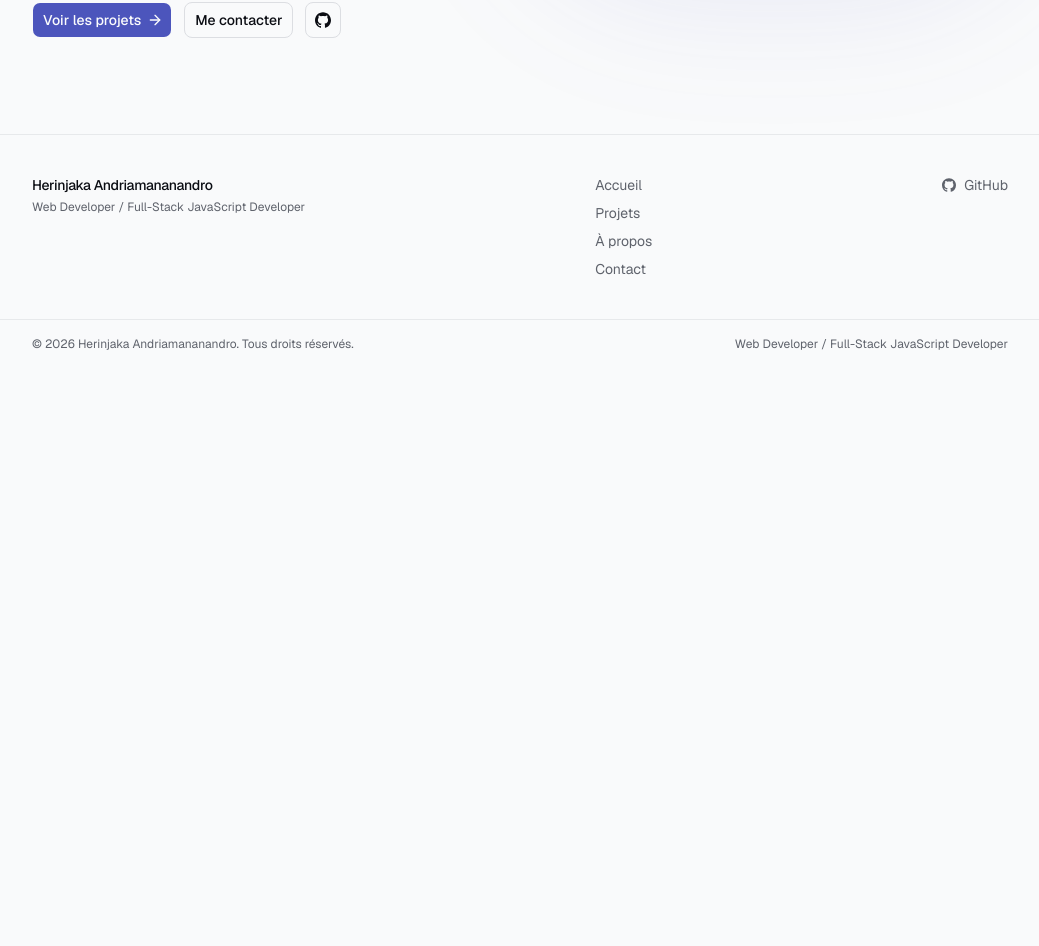
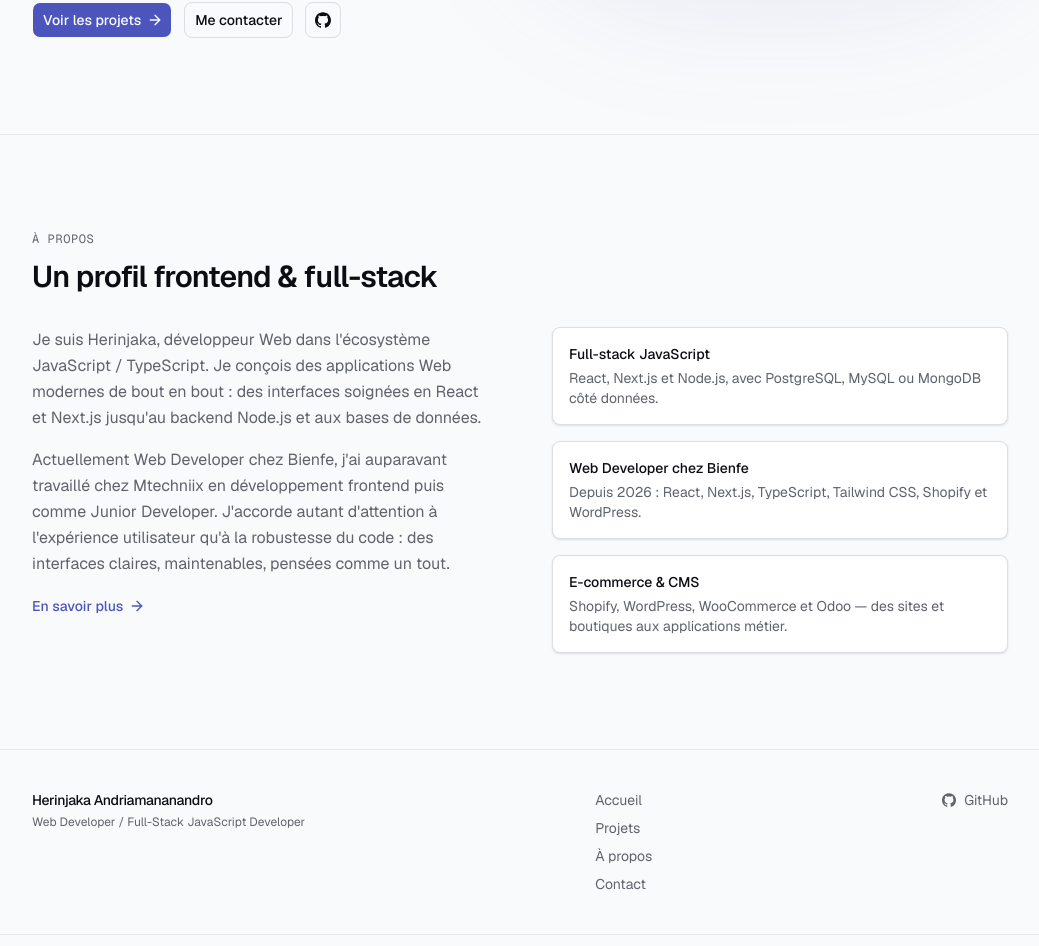
Before and after one commit to Persi02/portfolio-persi, a Next.js app: page / in a window 1280 px wide. Shown: the part 538-1484 px from the top of the page, without its empty margins (120-1159 px from the left). Before the commit the page ends 906 px from the top, so only its background shows below. Built offline with nearby package versions, Linux system fonts and the light colour scheme.

Commit message:
Ajout de la section About (phase 6)

```diff
--- a/ai/TASKS.md
+++ b/ai/TASKS.md
@@ -7,8 +7,8 @@
 
 ## État d'avancement
 
-- **Phase actuelle :** 5 — Hero (terminée, en attente de validation pour la Phase 6 — About)
-- **Prochaine phase :** 6 — About
+- **Phase actuelle :** 6 — About (terminée, en attente de validation pour la Phase 7 — Skills)
+- **Prochaine phase :** 7 — Skills
 
 ---
 
@@ -85,10 +85,10 @@
 
 ## Phase 6 — About
 
-- [ ] Rédiger le texte About (identité, philosophie, spécialisation, honnête)
-- [ ] Créer la section About
-- [ ] Mettre en avant la spécialisation frontend/full-stack
-- [ ] Vérifier qu'aucune expérience n'est inventée
+- [x] Rédiger le texte About (identité, philosophie de travail, spécialisation) — `src/components/sections/about.tsx` (2 paragraphes courts, pas un CV)
+- [x] Créer la section About (eyebrow « À propos », h2 « Un profil frontend & full-stack », 3 cartes mises en avant, CTA → `/about`)
+- [x] Mettre en avant la spécialisation frontend/full-stack (React/Next.js/Node.js, SQL & NoSQL)
+- [x] Vérifier qu'aucune expérience n'est inventée (uniquement Bienfe, Mtechniix, formations du spec ; reveal animé FadeIn/Stagger, reduced-motion OK)
 
 ---
 
--- a/src/app/page.tsx
+++ b/src/app/page.tsx
@@ -1,9 +1,11 @@
+import { About } from "@/components/sections/about";
 import { Hero } from "@/components/sections/hero";
 
 export default function HomePage() {
   return (
     <main className="flex flex-1 flex-col">
       <Hero />
+      <About />
     </main>
   );
 }
--- /dev/null
+++ b/src/components/sections/about.tsx
@@ -0,0 +1,80 @@
+import Link from "next/link";
+import { ArrowRight } from "lucide-react";
+
+import { FadeIn } from "@/components/animations/fade-in";
+import {
+  StaggerContainer,
+  StaggerItem,
+} from "@/components/animations/stagger";
+
+const highlights = [
+  {
+    title: "Full-stack JavaScript",
+    description:
+      "React, Next.js et Node.js, avec PostgreSQL, MySQL ou MongoDB côté données.",
+  },
+  {
+    title: "Web Developer chez Bienfe",
+    description:
+      "Depuis 2026 : React, Next.js, TypeScript, Tailwind CSS, Shopify et WordPress.",
+  },
+  {
+    title: "E-commerce & CMS",
+    description:
+      "Shopify, WordPress, WooCommerce et Odoo — des sites et boutiques aux applications métier.",
+  },
+];
+
+export function About() {
+  return (
+    <section className="border-t border-border/60">
+      <div className="mx-auto w-full max-w-5xl px-4 py-16 sm:px-6 lg:py-24">
+        <FadeIn>
+          <p className="font-mono text-xs uppercase tracking-wider text-muted-foreground">
+            À propos
+          </p>
+          <h2 className="mt-3 text-2xl font-semibold tracking-tight text-balance sm:text-3xl">
+            Un profil frontend & full-stack
+          </h2>
+        </FadeIn>
+
+        <div className="mt-8 grid gap-10 lg:grid-cols-2 lg:gap-16">
+          <FadeIn delay={0.1} className="space-y-4 text-base leading-relaxed text-muted-foreground">
+            <p>
+              Je suis Herinjaka, développeur Web dans l&apos;écosystème
+              JavaScript / TypeScript. Je conçois des applications Web modernes
+              de bout en bout : des interfaces soignées en React et Next.js
+              jusqu&apos;au backend Node.js et aux bases de données.
+            </p>
+            <p>
+              Actuellement Web Developer chez Bienfe, j&apos;ai auparavant
+              travaillé chez Mtechniix en développement frontend puis comme
+              Junior Developer. J&apos;accorde autant d&apos;attention à
+              l&apos;expérience utilisateur qu&apos;à la robustesse du code :
+              des interfaces claires, maintenables, pensées comme un tout.
+            </p>
+            <Link
+              href="/about"
+              className="inline-flex items-center gap-1.5 text-sm font-medium text-primary underline-offset-4 transition-colors hover:underline"
+            >
+              En savoir plus
+              <ArrowRight className="size-4" aria-hidden="true" />
+            </Link>
+          </FadeIn>
+
+          <StaggerContainer className="grid gap-4">
+            {highlights.map((highlight) => (
+              <StaggerItem key={highlight.title}>
+                <div className="rounded-lg border border-border bg-card p-4 shadow-card">
+                  <h3 className="text-sm font-medium">{highlight.title}</h3>
+                  <p className="mt-1 text-sm text-muted-foreground">
+                    {highlight.description}
+                  </p>                </div>
+              </StaggerItem>
+            ))}
+          </StaggerContainer>
+        </div>
+      </div>
+    </section>
+  );
+}
```
